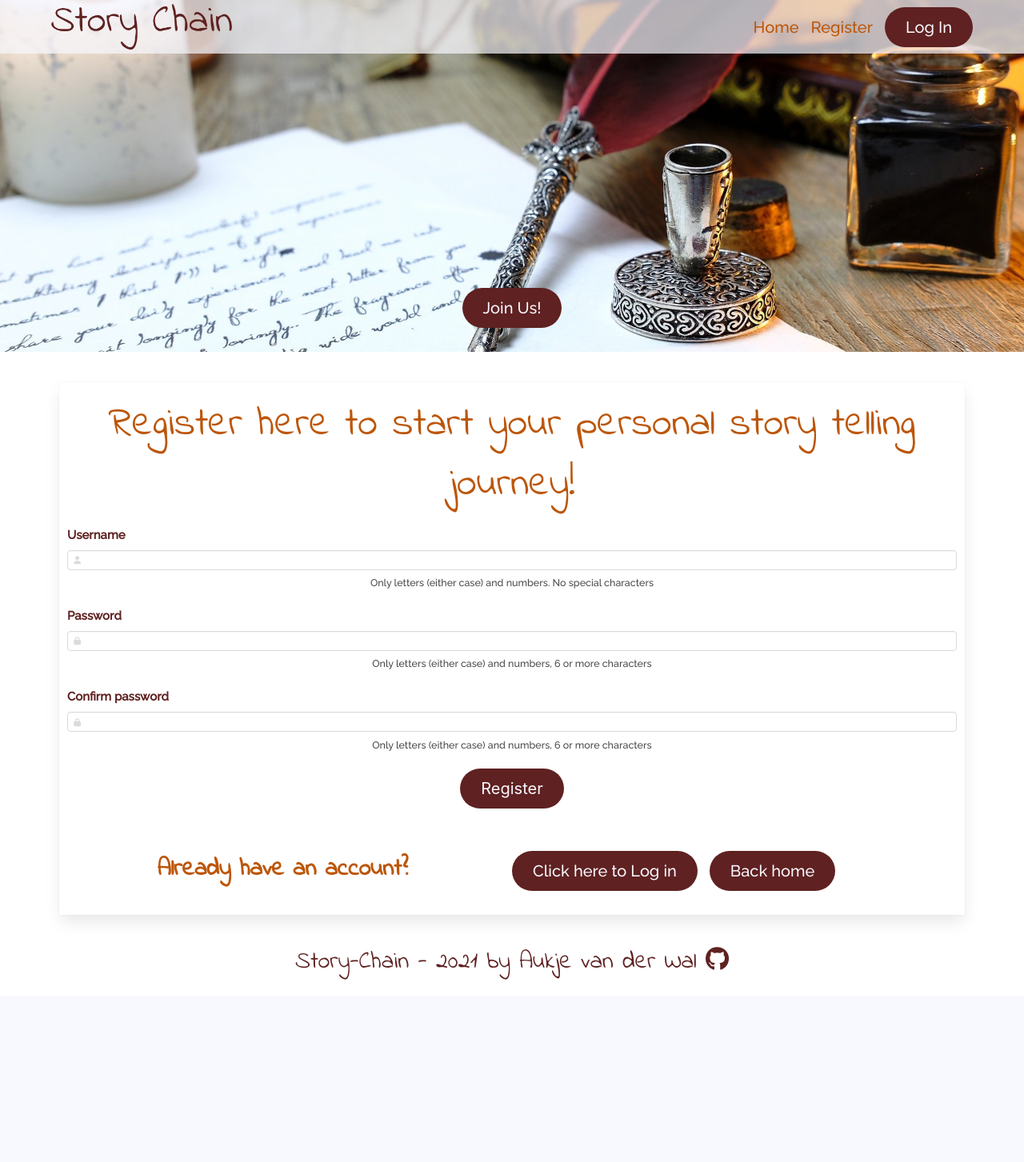
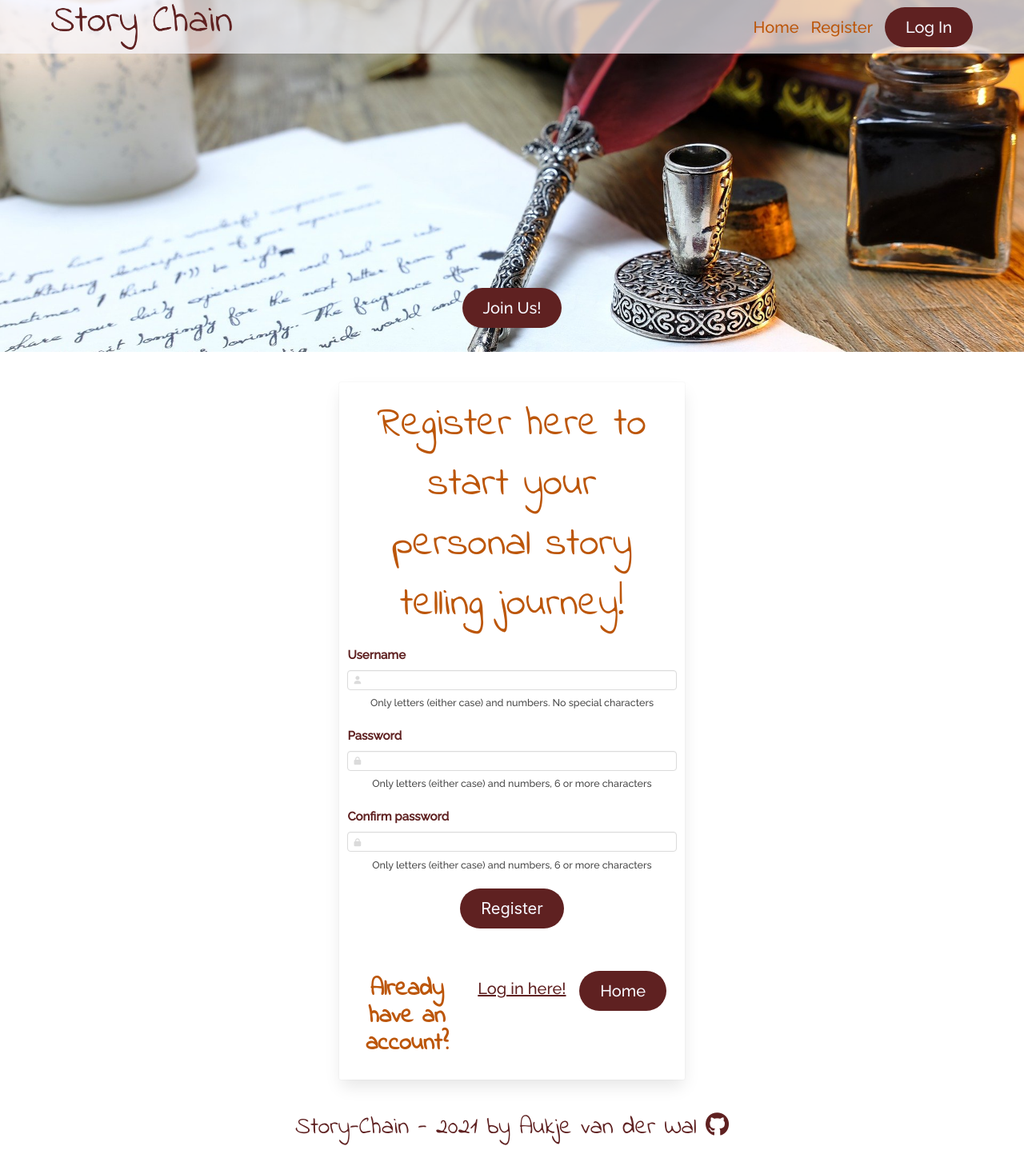
Before and after one commit to Code-Institute-Submissions/story-chain, a Flask app: page /register in a window 1280 px wide. Shown: the whole page at 80% size. Before the commit the page ends 1225 px from the top, so only its background shows below. Run offline with Flask 2, Linux system fonts and the light colour scheme; some libraries are stand-ins or nearby versions.

Commit message:
CSS changes for registration

```diff
--- a/static/css/style.css
+++ b/static/css/style.css
@@ -24,8 +24,8 @@ body {
     font-family: 'Indie Flower', cursive;
 }
 .card {
-    margin-left: 1rem;
-    margin-right: 1rem;
+    margin-left: 2rem;
+    margin-right: 2rem;
 }
 
 .card-header-title {
@@ -111,6 +111,15 @@ body {
     box-shadow: 0 0.5em 1em -0.125em rgba(10,10,10,.1), 0 0 0 1px rgba(10,10,10,.02);
 }
 
+.registration {
+    margin-left: 2rem;
+    margin-bottom: 2rem;
+}
+
+.link {
+    color: #5f2121;
+    text-decoration: underline;
+}
 /* List styling */
 .content ol {
     list-style-position: inside;
--- a/templates/components/forms/authentication.html
+++ b/templates/components/forms/authentication.html
@@ -43,25 +43,21 @@
             </button>
         </p>
     </div>
-    <div class="columns ">
-            <div class="column is-6 has-text-centered">
+    <div class="columns has-text-centered">
+        <div class="column registration">
         {% if register == True %}
-            <h4 class="title">Already have an account?</h4>
+        <p class="title">Already have an account?</p>
         {% else %}
-            <h4 class="title"> Don't have an account yet?</h4>
+        <p class="title"> Don't have an account yet?</p>
         </div>
         {% endif %}
     </div>
-    <div class="columns">
-        <div class="column has-text-centered">
+    <div class="column mb-5">
     {% if register == True %}
-            <a href="{{ url_for('log_in') }}" class= "button is-rounded is-info is-inverted mb-6" >Click here to Log in</a>
+    <a href="{{ url_for('log_in') }}" class="link">Log in here!</a>
     {% else %}
-            <a href="{{ url_for('register') }}" class= "button is-rounded is-info is-inverted mb-6">Click here to register</a>
+    <a href="{{ url_for('register') }}" class="link">Register here!</a>
     {% endif %}
     </div>
-        <div class="column has-text-centered">
-            <a href="{{ url_for('home') }}" class= "button is-rounded is-info is-inverted mb-6">Back home</a>
-        </div>
-    </div>
 </form>
+<a href="{{url_for('home')}}" class="button is-rounded is-info is-inverted mb-6 mr-6" aria-label="Home">Home</a>
--- a/templates/pages/authentication.html
+++ b/templates/pages/authentication.html
@@ -2,12 +2,12 @@
 {% block content %}
 {% include 'components/navigation/heronavbar.html' %}
     {% if register == True %}
-
     <div class="container">
         <div class="columns mt-6">
-                <div class="column">
+            <div class="column"></div>
+            <div class="column is-5">
                 <div class="card">
-                        <div class="card-content">
+                    <div class="card-content has-text-centered">
                         <p class="page-title">
                             Register here to start your personal story telling journey!
                         </p>
@@ -17,21 +17,24 @@
                 </div>
             </div>
         </div>
+        <div class="column"></div>
     </div>
     {% else %}
     <div class="container">
         <div class="columns mt-6">
-            <div class="column">
+            <div class="column"></div>
+            <div class="column is-5">
                 <div class="card">
-                    <div class="card-content">
+                    <div class="card-content has-text-centered">
                         <p class="page-title">
-                            Log in
+                            Log In
                         </p>
                     </div>
                     {% include 'components/toasts/flashmessages.html' %}
                     {% include 'components/forms/authentication.html' %}
                 </div>
             </div>
+            <div class="column"></div>
         </div>
     </div>
     {% endif %}
--- a/templates/pages/profile.html
+++ b/templates/pages/profile.html
@@ -18,14 +18,14 @@
                     <p class="title">
                         Add a story and it will be displayed here
                     </p>
-                    <a href="{{url_for('add_story', user_id=user_id)}}" class="button is-rounded is-info is-inverted" aria-label="Add story">Add</a>
+                    <a href="{{url_for('add_story', user_id=user._id)}}" class="button is-rounded is-info is-inverted" aria-label="Add story">Add</a>
                 </div>
             </div>
         </div>
         <div class="column"></div>
         <div class="column is-5">
             <div class="card">
-                <div class="card-content has-text-centered is-align-content-space-evenly">
+                <div class="card-content has-text-centered">
                     <p class="title">
                         Account settings
                     </p>
```
Lines whose indentation alone changed are shown as unchanged.
